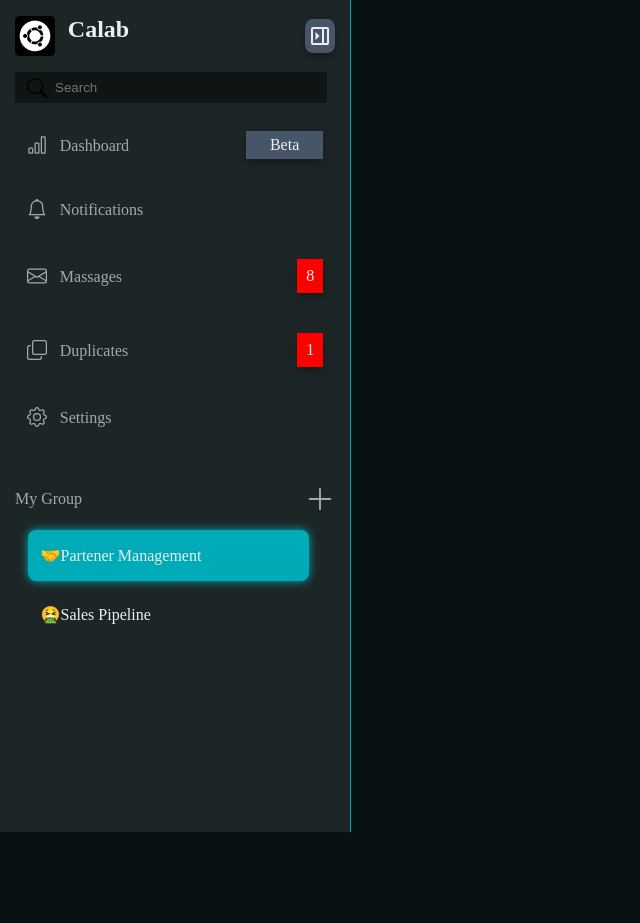
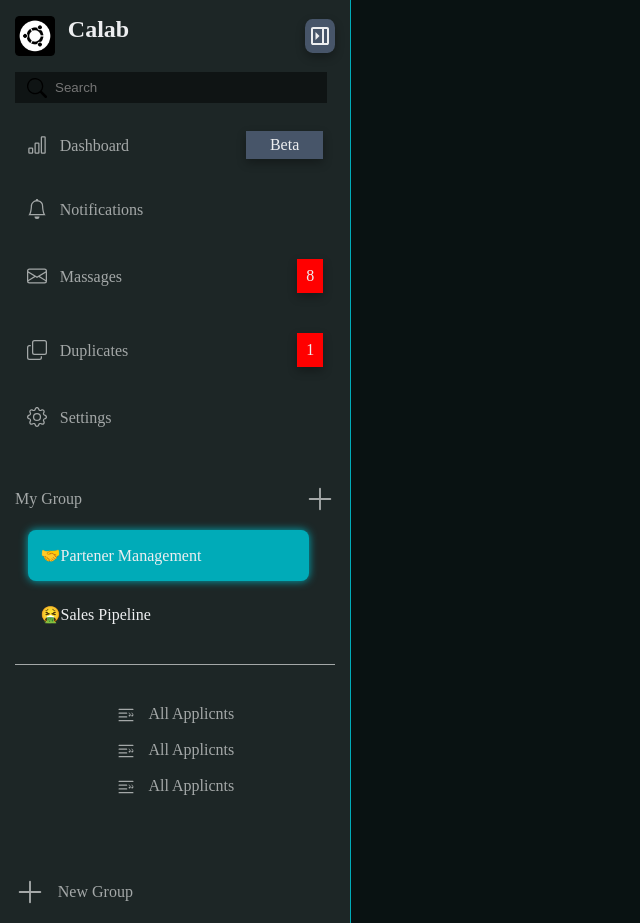
Before and after one commit to Anas-elbourkkadi/dashboard-landing-page, a plain HTML site: page index.html in a window 1280 px wide. Shown: the whole page, without its empty margins (0-640 px from the left). Before the commit the page ends 832 px from the top, so only its background shows below. Drawn offline with nearby package versions, Linux system fonts and the light colour scheme.

Commit message:
the last parte in side bar

```diff
--- a/Public/css/app.css
+++ b/Public/css/app.css
@@ -24,7 +24,7 @@ body {
     background-color: var(--bak-slide);
     border-right: 1px var(--bak-card-slide) solid;
     box-shadow: 2px 0 8px rgba(0, 0, 0, 0.1);
-    height: 100vh;
+    min-height: 100vh;
     display: flex;
     flex-direction: column;
     padding-block: 2vh;
@@ -108,6 +108,7 @@ body {
 }
 
 input[type="text"]:focus {
+    outline: none;
     border: 1px solid var(--bak-card-slide);
 
 
@@ -121,7 +122,7 @@ ul {
     gap: 2vh;
 }
 
-li {
+.list li {
     display: flex;
     align-items: center;
     justify-content: space-between;
@@ -132,13 +133,13 @@ li {
 
 }
 
-li:hover svg,
-li:hover div {
+.list li:hover svg,
+.list li:hover div {
     color: var(--bak-card-slide);
     fill: var(--bak-card-slide);
 }
 
-li:hover {
+.list li:hover {
 
     color: var(--bak-card-slide);
     border: 2px solid var(--bak-card-slide);
@@ -232,3 +233,31 @@ li .num {
     translate:0 -20px;
     opacity: 0;
 }
+
+/* ===============the last section in slide bar===================*/
+
+
+.scondelist li{
+    list-style-type: none;
+    display: flex;
+    justify-content: center;
+    color: var(--color-element-slide);
+    gap: 1vw;
+}
+.scondelist{
+    border-top: 1px solid var(--color-element-slide);
+    padding-block: 5vh;
+}
+
+/* ====the sconde pate in the last side==== */
+.container{
+    display: flex;
+    color: var(--color-element-slide);
+    align-items: center;
+    gap: 1vw;
+    padding-block-start: 5vh;
+}
+.container svg{
+    width: 30px;
+    fill:var(--color-element-slide)
+}
--- a/index.html
+++ b/index.html
@@ -37,7 +37,7 @@
         </div>
         <!-- ====list in slide================= -->
 
-        <ul>
+        <ul class="list">
             <li class="dash">
                 <div>
                     <svg xmlns="http://www.w3.org/2000/svg" class="bi bi-bar-chart" viewBox="0 0 16 16">
@@ -106,6 +106,40 @@
             <p class="first">🤝partener management</p>
             <p>🤮sales pipeline</p>
         </div>
+        <!-- ==============the last section in the slide =============== -->
+        <div>
+            <ul class="scondelist">
+                <li>
+                    <svg xmlns="http://www.w3.org/2000/svg" class="bi bi-blockquote-right" viewBox="0 0 16 16">
+                        <path
+                            d="M2.5 3a.5.5 0 0 0 0 1h11a.5.5 0 0 0 0-1zm0 3a.5.5 0 0 0 0 1h6a.5.5 0 0 0 0-1zm0 3a.5.5 0 0 0 0 1h6a.5.5 0 0 0 0-1zm0 3a.5.5 0 0 0 0 1h11a.5.5 0 0 0 0-1zm10.113-5.373a7 7 0 0 0-.445-.275l.21-.352q.183.111.452.287.27.176.51.428.234.246.398.562.164.31.164.692 0 .54-.216.873-.217.328-.721.328-.322 0-.504-.211a.7.7 0 0 1-.188-.463q0-.345.211-.521.205-.182.569-.182h.281a1.7 1.7 0 0 0-.123-.498 1.4 1.4 0 0 0-.252-.37 2 2 0 0 0-.346-.298m-2.168 0A7 7 0 0 0 10 6.352L10.21 6q.183.111.452.287.27.176.51.428.234.246.398.562.164.31.164.692 0 .54-.216.873-.217.328-.721.328-.322 0-.504-.211a.7.7 0 0 1-.188-.463q0-.345.211-.521.206-.182.569-.182h.281a1.8 1.8 0 0 0-.117-.492 1.4 1.4 0 0 0-.258-.375 2 2 0 0 0-.346-.3z" />
+                    </svg>
+                    <p>all applicnts</p>
+                </li>
+                <li>
+                    <svg xmlns="http://www.w3.org/2000/svg" class="bi bi-blockquote-right" viewBox="0 0 16 16">
+                        <path
+                            d="M2.5 3a.5.5 0 0 0 0 1h11a.5.5 0 0 0 0-1zm0 3a.5.5 0 0 0 0 1h6a.5.5 0 0 0 0-1zm0 3a.5.5 0 0 0 0 1h6a.5.5 0 0 0 0-1zm0 3a.5.5 0 0 0 0 1h11a.5.5 0 0 0 0-1zm10.113-5.373a7 7 0 0 0-.445-.275l.21-.352q.183.111.452.287.27.176.51.428.234.246.398.562.164.31.164.692 0 .54-.216.873-.217.328-.721.328-.322 0-.504-.211a.7.7 0 0 1-.188-.463q0-.345.211-.521.205-.182.569-.182h.281a1.7 1.7 0 0 0-.123-.498 1.4 1.4 0 0 0-.252-.37 2 2 0 0 0-.346-.298m-2.168 0A7 7 0 0 0 10 6.352L10.21 6q.183.111.452.287.27.176.51.428.234.246.398.562.164.31.164.692 0 .54-.216.873-.217.328-.721.328-.322 0-.504-.211a.7.7 0 0 1-.188-.463q0-.345.211-.521.206-.182.569-.182h.281a1.8 1.8 0 0 0-.117-.492 1.4 1.4 0 0 0-.258-.375 2 2 0 0 0-.346-.3z" />
+                    </svg>
+                    <p>all applicnts</p>
+                </li>
+                <li>
+                    <svg xmlns="http://www.w3.org/2000/svg" class="bi bi-blockquote-right" viewBox="0 0 16 16">
+                        <path
+                            d="M2.5 3a.5.5 0 0 0 0 1h11a.5.5 0 0 0 0-1zm0 3a.5.5 0 0 0 0 1h6a.5.5 0 0 0 0-1zm0 3a.5.5 0 0 0 0 1h6a.5.5 0 0 0 0-1zm0 3a.5.5 0 0 0 0 1h11a.5.5 0 0 0 0-1zm10.113-5.373a7 7 0 0 0-.445-.275l.21-.352q.183.111.452.287.27.176.51.428.234.246.398.562.164.31.164.692 0 .54-.216.873-.217.328-.721.328-.322 0-.504-.211a.7.7 0 0 1-.188-.463q0-.345.211-.521.205-.182.569-.182h.281a1.7 1.7 0 0 0-.123-.498 1.4 1.4 0 0 0-.252-.37 2 2 0 0 0-.346-.298m-2.168 0A7 7 0 0 0 10 6.352L10.21 6q.183.111.452.287.27.176.51.428.234.246.398.562.164.31.164.692 0 .54-.216.873-.217.328-.721.328-.322 0-.504-.211a.7.7 0 0 1-.188-.463q0-.345.211-.521.206-.182.569-.182h.281a1.8 1.8 0 0 0-.117-.492 1.4 1.4 0 0 0-.258-.375 2 2 0 0 0-.346-.3z" />
+                    </svg>
+                    <p>all applicnts</p>
+                </li>
+
+            </ul>
+            <div class="container">
+                <svg xmlns="http://www.w3.org/2000/svg" class="bi bi-plus-lg" viewBox="0 0 16 16">
+                    <path fill-rule="evenodd"
+                    d="M8 2a.5.5 0 0 1 .5.5v5h5a.5.5 0 0 1 0 1h-5v5a.5.5 0 0 1-1 0v-5h-5a.5.5 0 0 1 0-1h5v-5A.5.5 0 0 1 8 2" />
+                </svg>
+                <p>new group</p>
+            </div>
+        </div>
     </div>
 
 </body>
```
